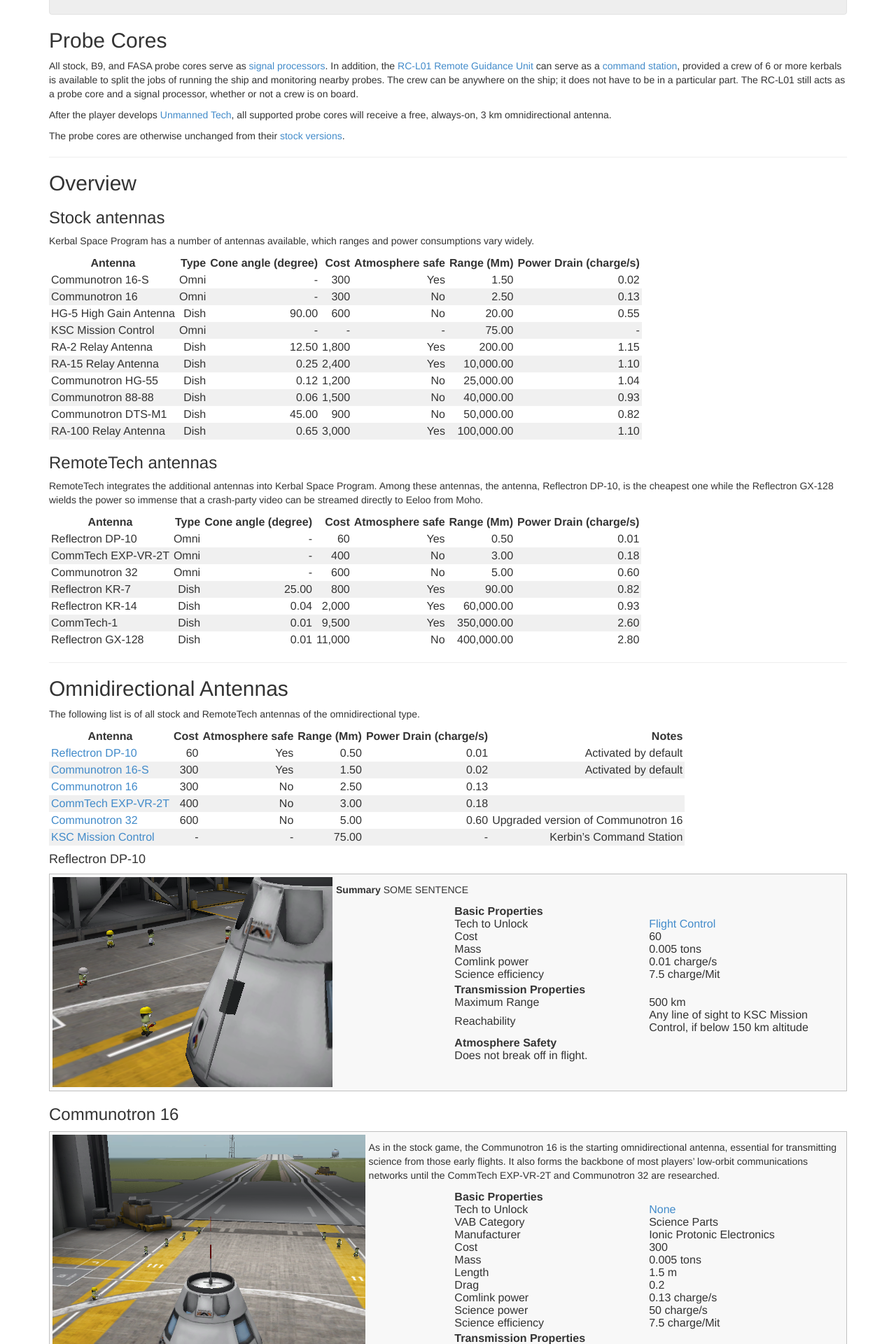
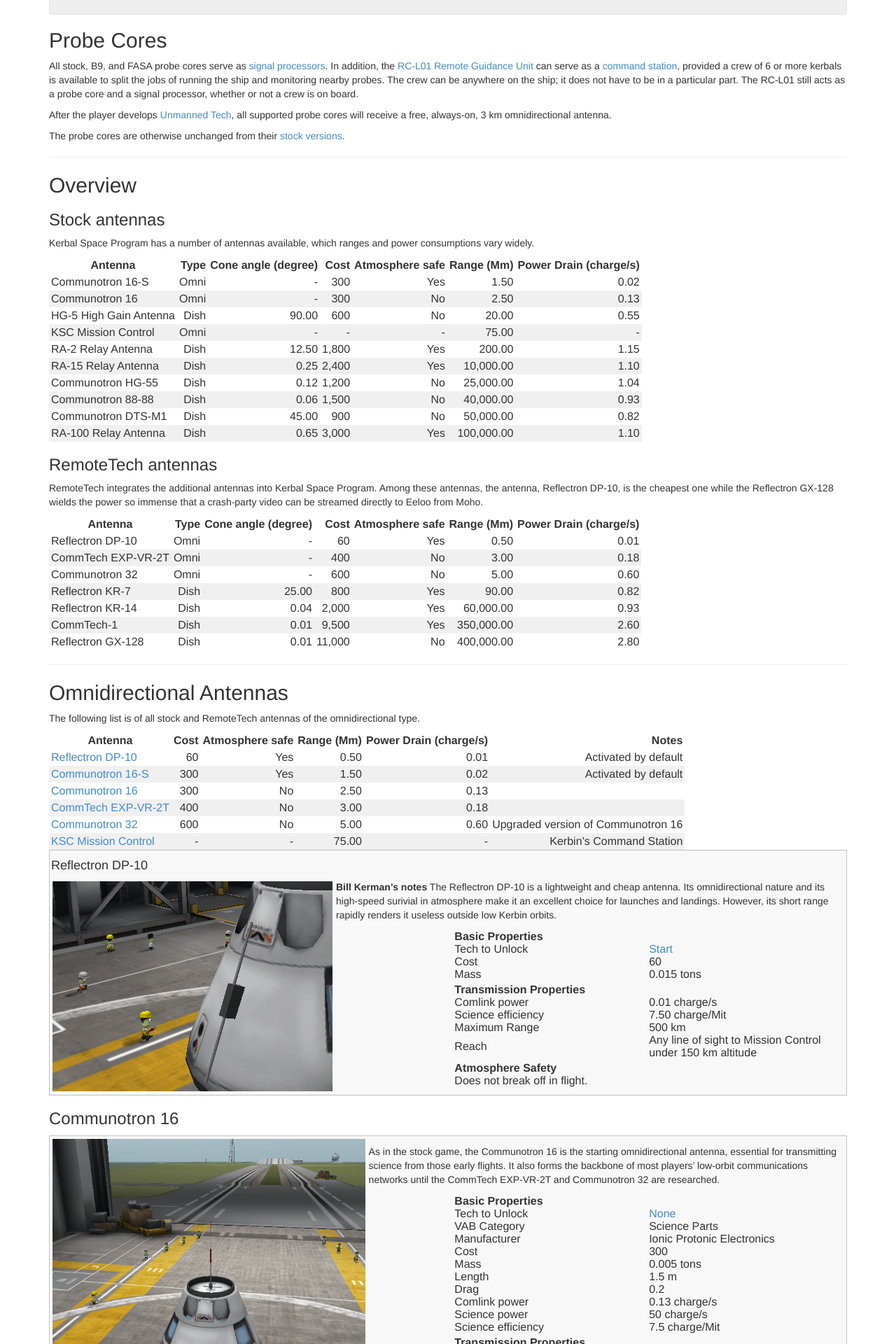
Before and after one commit to RemoteTechnologiesGroup/RemoteTech, a Jekyll site: the page built from guide/parts.md, in a window 1280 px wide. Shown: the part 665-2585 px from the top of the page at 70% size. Built offline with Jekyll 4.4.1, drawn with Linux system fonts in a browser that asks for light colours; nearby versions of some CDN libraries.

Commit message:
First attempt at the first antenna table

```diff
--- a/guide/parts.md
+++ b/guide/parts.md
@@ -77,33 +77,33 @@
 [KSC Mission Control](#mission-control) | - | - | 75.00 | - | Kerbin's Command Station
 {:.data}
 
+<div class="antenna" markdown="1">
+
 #### Reflectron DP-10
-
-<div class="antenna" markdown="1">
 
 ![Picture of Reflectron DP-10](antenna_dp10_B.png)
 
-**Summary**
-SOME SENTENCE
+**Bill Kerman's notes**
+The Reflectron DP-10 is a lightweight and cheap antenna. Its omnidirectional nature and its high-speed surivial in atmosphere make it an excellent choice for launches and landings. However, its short range rapidly renders it useless outside low Kerbin orbits.
 {:.blurb}
 
-|Basic Properties
---------------------|-------------------
-Tech to Unlock      | [Flight Control](http://wiki.kerbalspaceprogram.com/wiki/Flight_Control)
+| Basic Properties
+--- | ---
+Tech to Unlock      | [Start](http://wiki.kerbalspaceprogram.com/wiki/Technology_tree#Start)
 Cost                | 60
-Mass                | 0.005 tons
-Comlink power       | 0.01 charge/s
-Science efficiency  | 7.5 charge/Mit
+Mass                | 0.015 tons
 {:.basic}
 
-|Transmission Properties
---------------------------------------|-------------------
-Maximum Range                         | 500 km
-Reachability                          | Any line of sight to KSC Mission Control, if below 150 km altitude
+| Transmission Properties
+| ---
+Comlink power | 0.01 charge/s
+Science efficiency | 7.50 charge/Mit
+Maximum Range | 500 km
+Reach | Any line of sight to Mission Control under 150 km altitude
 {:.xmit}
 
-|Atmosphere Safety
-|------------------------------------
+| Atmosphere Safety
+| ---
 |Does not break off in flight.
 {:.atm}
 
@@ -516,4 +516,3 @@
 ---------------
 
 </div>
-<br/>
--- a/stylesheets/main.css
+++ b/stylesheets/main.css
@@ -59,7 +59,7 @@
 }
 
 hr {
-	size: 3px;
+	height: 3px;
 	color: black;
 }
 
```
